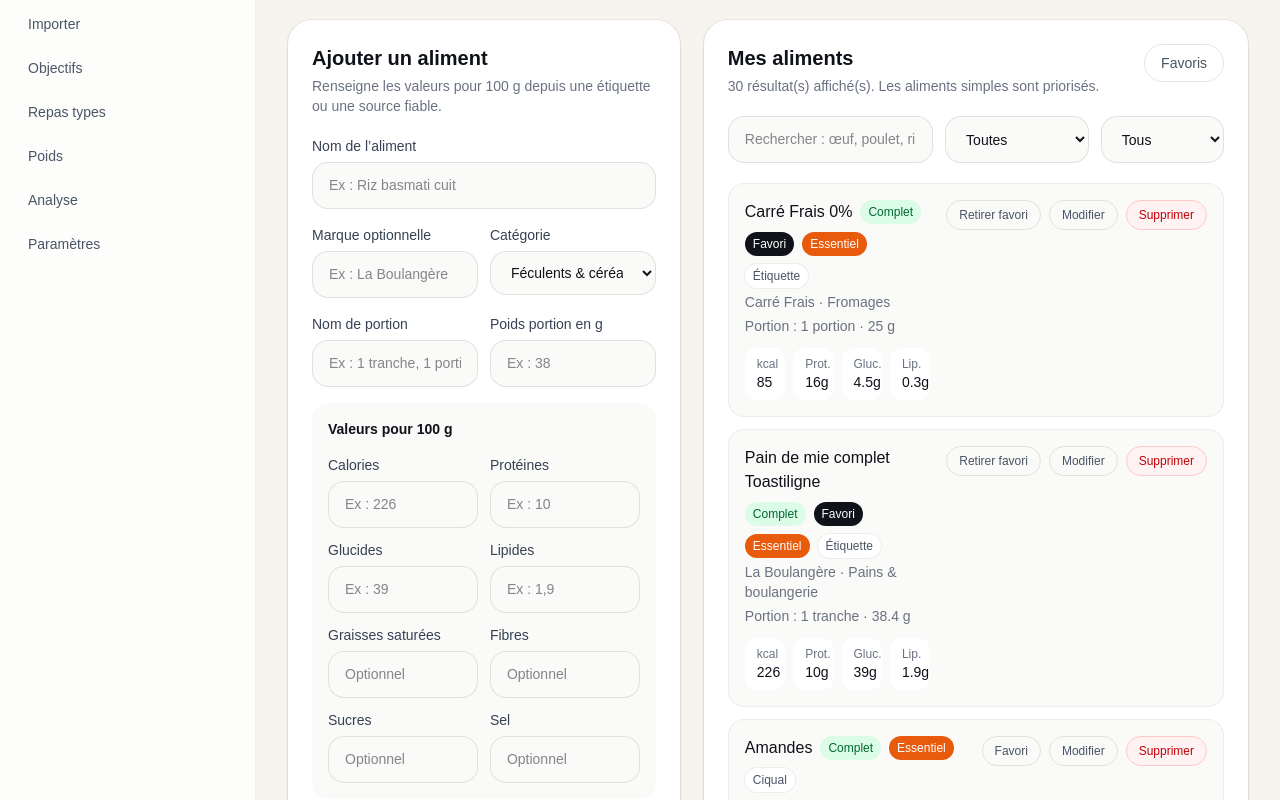
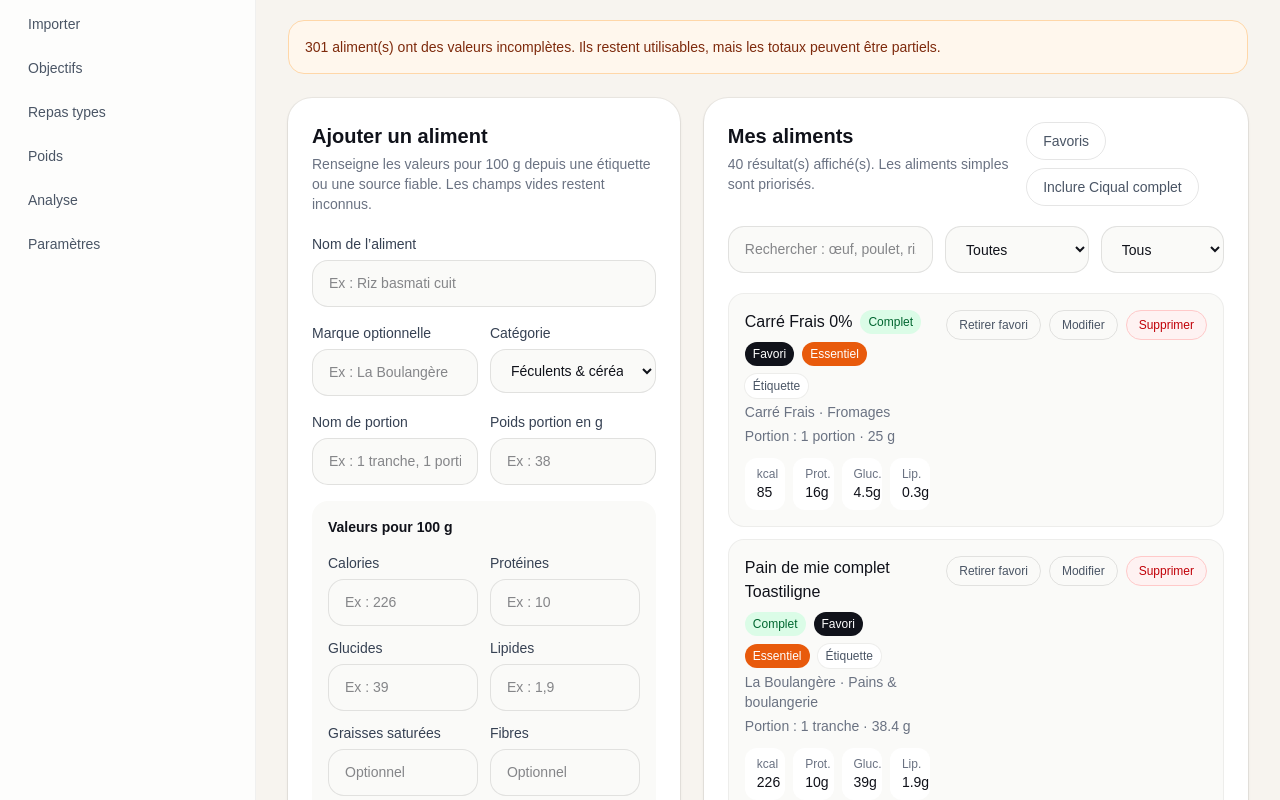
Before and after one commit to vincentchaumei-dev/macrotrack-mitzi, a Next.js app: page /foods in a window 1280 px wide. Shown: the part 280-1080 px from the top of the page. Built offline with nearby package versions, Linux system fonts and the light colour scheme.

Commit message:
feat: simplify food database display

```diff
--- a/src/app/add/page.tsx
+++ b/src/app/add/page.tsx
@@ -12,6 +12,7 @@ import {
   formatMacro,
   isFoodComplete,
   mealTypeLabels,
+  shouldShowFoodInSimpleMode,
   todayLocalDate,
 } from "@/lib/nutrition";
 import { Food, MealItem, MealType } from "@/types/nutrition";
@@ -48,7 +49,9 @@ export default function AddMealPage() {
 
     return foods
       .filter((food) => {
-        if (!hasQuery) return true;
+        if (!hasQuery) {
+          return shouldShowFoodInSimpleMode(food, query);
+        }
 
         return foodMatchesSearch({
           foodName: food.name,
--- a/src/app/foods/page.tsx
+++ b/src/app/foods/page.tsx
@@ -7,6 +7,7 @@ import {
   compareFoodsForSearch,
   foodMatchesSearch,
   isFoodComplete,
+  shouldShowFoodInSimpleMode,
 } from "@/lib/nutrition";
 import { Food, FoodSource } from "@/types/nutrition";
 
@@ -72,6 +73,28 @@ function parseNumber(value: string) {
   return Number.isNaN(parsed) ? null : parsed;
 }
 
+function getDataQualityStatus(form: FoodFormState) {
+  const calories = parseNumber(form.calories);
+  const protein = parseNumber(form.protein);
+  const carbs = parseNumber(form.carbs);
+  const fat = parseNumber(form.fat);
+
+  if (
+    calories !== null &&
+    protein !== null &&
+    carbs !== null &&
+    fat !== null
+  ) {
+    return "complete" as const;
+  }
+
+  if (calories !== null || protein !== null || carbs !== null || fat !== null) {
+    return "partial" as const;
+  }
+
+  return "missing" as const;
+}
+
 function foodToForm(food: Food): FoodFormState {
   return {
     name: food.name,
@@ -107,7 +130,7 @@ function formToFoodInput(form: FoodFormState) {
     saltPer100g: parseNumber(form.salt),
     source: "manual" as FoodSource,
     verified: true,
-    dataQualityStatus: "complete" as const,
+    dataQualityStatus: getDataQualityStatus(form),
   };
 }
 
@@ -128,6 +151,7 @@ export default function FoodsPage() {
   const [categoryFilter, setCategoryFilter] = useState("Toutes");
   const [statusFilter, setStatusFilter] = useState("Tous");
   const [showOnlyFavorites, setShowOnlyFavorites] = useState(false);
+  const [includeFullDatabase, setIncludeFullDatabase] = useState(false);
 
   const editingFood = foods.find((food) => food.id === editingFoodId) ?? null;
 
@@ -137,6 +161,9 @@ export default function FoodsPage() {
     return foods
       .filter((food) => {
         const complete = isFoodComplete(food);
+
+        const matchesSimpleMode =
+          includeFullDatabase || shouldShowFoodInSimpleMode(food, query);
 
         const matchesQuery =
           !hasQuery ||
@@ -158,6 +185,7 @@ export default function FoodsPage() {
         const matchesFavorite = !showOnlyFavorites || food.isFavorite;
 
         return (
+          matchesSimpleMode &&
           matchesQuery &&
           matchesCategory &&
           matchesStatus &&
@@ -165,12 +193,20 @@ export default function FoodsPage() {
         );
       })
       .sort((a, b) => compareFoodsForSearch(a, b, query))
-      .slice(0, hasQuery || showOnlyFavorites ? 80 : 30);
-  }, [foods, query, categoryFilter, statusFilter, showOnlyFavorites]);
+      .slice(0, hasQuery || showOnlyFavorites || includeFullDatabase ? 80 : 40);
+  }, [
+    foods,
+    query,
+    categoryFilter,
+    statusFilter,
+    showOnlyFavorites,
+    includeFullDatabase,
+  ]);
 
   const completeFoodsCount = foods.filter(isFoodComplete).length;
   const incompleteFoodsCount = foods.length - completeFoodsCount;
   const favoriteFoodsCount = foods.filter((food) => food.isFavorite).length;
+  const essentialFoodsCount = foods.filter((food) => food.isEssential).length;
 
   function updateFormField(key: keyof FoodFormState, value: string) {
     setForm((current) => ({
@@ -197,6 +233,7 @@ export default function FoodsPage() {
       addFood({
         ...foodInput,
         isFavorite: false,
+        isEssential: false,
       });
     }
 
@@ -235,17 +272,25 @@ export default function FoodsPage() {
         <p className="text-sm font-medium text-[#E85A0C]">Base alimentaire</p>
         <h1 className="mt-1 text-3xl font-semibold tracking-tight">Aliments</h1>
         <p className="mt-2 max-w-3xl text-gray-500">
-          Recherche, ajoute et modifie les aliments. Les aliments simples et
-          bruts sont priorisés dans les résultats de recherche.
+          Recherche, ajoute et modifie les aliments. Par défaut, l’app privilégie
+          les aliments essentiels, favoris et produits ajoutés pour éviter de
+          noyer l’utilisateur dans toute la base Ciqual.
         </p>
       </div>
 
       <section className="mb-6 grid gap-4 md:grid-cols-4">
         <Stat label="Total aliments" value={`${foods.length}`} />
+        <Stat label="Essentiels" value={`${essentialFoodsCount}`} />
         <Stat label="Complets" value={`${completeFoodsCount}`} />
-        <Stat label="À compléter" value={`${incompleteFoodsCount}`} />
         <Stat label="Favoris" value={`${favoriteFoodsCount}`} />
       </section>
+
+      {incompleteFoodsCount > 0 && (
+        <div className="mb-6 rounded-2xl border border-orange-200 bg-orange-50 p-4 text-sm text-orange-900">
+          {incompleteFoodsCount} aliment(s) ont des valeurs incomplètes. Ils
+          restent utilisables, mais les totaux peuvent être partiels.
+        </div>
+      )}
 
       <section className="grid gap-6 xl:grid-cols-[0.9fr_1.25fr]">
         <form
@@ -259,7 +304,7 @@ export default function FoodsPage() {
               </h2>
               <p className="mt-1 text-sm text-gray-500">
                 Renseigne les valeurs pour 100 g depuis une étiquette ou une
-                source fiable.
+                source fiable. Les champs vides restent inconnus.
               </p>
             </div>
 
@@ -342,7 +387,9 @@ export default function FoodsPage() {
                 <Field label="Calories">
                   <input
                     value={form.calories}
-                    onChange={(e) => updateFormField("calories", e.target.value)}
+                    onChange={(event) =>
+                      updateFormField("calories", event.target.value)
+                    }
                     className="input"
                     placeholder="Ex : 226"
                   />
@@ -351,7 +398,9 @@ export default function FoodsPage() {
                 <Field label="Protéines">
                   <input
                     value={form.protein}
-                    onChange={(e) => updateFormField("protein", e.target.value)}
+                    onChange={(event) =>
+                      updateFormField("protein", event.target.value)
+                    }
                     className="input"
                     placeholder="Ex : 10"
                   />
@@ -360,7 +409,9 @@ export default function FoodsPage() {
                 <Field label="Glucides">
                   <input
                     value={form.carbs}
-                    onChange={(e) => updateFormField("carbs", e.target.value)}
+                    onChange={(event) =>
+                      updateFormField("carbs", event.target.value)
+                    }
                     className="input"
                     placeholder="Ex : 39"
                   />
@@ -369,7 +420,9 @@ export default function FoodsPage() {
                 <Field label="Lipides">
                   <input
                     value={form.fat}
-                    onChange={(e) => updateFormField("fat", e.target.value)}
+                    onChange={(event) =>
+                      updateFormField("fat", event.target.value)
+                    }
                     className="input"
                     placeholder="Ex : 1,9"
                   />
@@ -378,8 +431,8 @@ export default function FoodsPage() {
                 <Field label="Graisses saturées">
                   <input
                     value={form.saturatedFat}
-                    onChange={(e) =>
-                      updateFormField("saturatedFat", e.target.value)
+                    onChange={(event) =>
+                      updateFormField("saturatedFat", event.target.value)
                     }
                     className="input"
                     placeholder="Optionnel"
@@ -389,7 +442,9 @@ export default function FoodsPage() {
                 <Field label="Fibres">
                   <input
                     value={form.fiber}
-                    onChange={(e) => updateFormField("fiber", e.target.value)}
+                    onChange={(event) =>
+                      updateFormField("fiber", event.target.value)
+                    }
                     className="input"
                     placeholder="Optionnel"
                   />
@@ -398,7 +453,9 @@ export default function FoodsPage() {
                 <Field label="Sucres">
                   <input
                     value={form.sugar}
-                    onChange={(e) => updateFormField("sugar", e.target.value)}
+                    onChange={(event) =>
+                      updateFormField("sugar", event.target.value)
+                    }
                     className="input"
                     placeholder="Optionnel"
                   />
@@ -407,7 +464,9 @@ export default function FoodsPage() {
                 <Field label="Sel">
                   <input
                     value={form.salt}
-                    onChange={(e) => updateFormField("salt", e.target.value)}
+                    onChange={(event) =>
+                      updateFormField("salt", event.target.value)
+                    }
                     className="input"
                     placeholder="Optionnel"
                   />
@@ -433,6 +492,7 @@ export default function FoodsPage() {
               </p>
             </div>
 
+            <div className="flex flex-wrap gap-2">
               <button
                 onClick={() => setShowOnlyFavorites((current) => !current)}
                 className={`rounded-full px-4 py-2 text-sm font-medium ${
@@ -443,6 +503,20 @@ export default function FoodsPage() {
               >
                 Favoris
               </button>
+
+              <button
+                onClick={() => setIncludeFullDatabase((current) => !current)}
+                className={`rounded-full px-4 py-2 text-sm font-medium ${
+                  includeFullDatabase
+                    ? "bg-[#E85A0C] text-white"
+                    : "border border-black/10 text-gray-600 hover:bg-black/5"
+                }`}
+              >
+                {includeFullDatabase
+                  ? "Base complète active"
+                  : "Inclure Ciqual complet"}
+              </button>
+            </div>
           </div>
 
           <div className="mt-5 grid gap-3 md:grid-cols-[1fr_0.7fr_0.6fr]">
@@ -525,6 +599,12 @@ export default function FoodsPage() {
                           {food.brand ? `${food.brand} · ` : ""}
                           {food.category}
                         </p>
+
+                        {food.officialName && food.officialName !== food.name && (
+                          <p className="mt-1 text-xs text-gray-400">
+                            Nom officiel : {food.officialName}
+                          </p>
+                        )}
 
                         {food.barcode && (
                           <p className="mt-1 text-xs text-gray-400">
--- a/src/lib/nutrition.ts
+++ b/src/lib/nutrition.ts
@@ -628,3 +628,29 @@ export function compareFoodsForSearch(a: Food, b: Food, query: string) {
 
   return a.name.localeCompare(b.name);
 }
+
+export function isUserFriendlyFood(food: Food) {
+  return (
+    food.isEssential ||
+    food.isFavorite ||
+    food.source === "label" ||
+    food.source === "manual" ||
+    food.source === "openfoodfacts"
+  );
+}
+
+export function shouldShowFoodInSimpleMode(food: Food, query: string) {
+  const hasQuery = query.trim().length > 0;
+
+  if (isUserFriendlyFood(food)) {
+    return true;
+  }
+
+  // Si l’utilisateur cherche précisément quelque chose, on autorise la base Ciqual complète.
+  // Mais elle restera classée derrière les aliments essentiels.
+  if (hasQuery) {
+    return true;
+  }
+
+  return false;
+}
```
Lines whose indentation alone changed are shown as unchanged.
